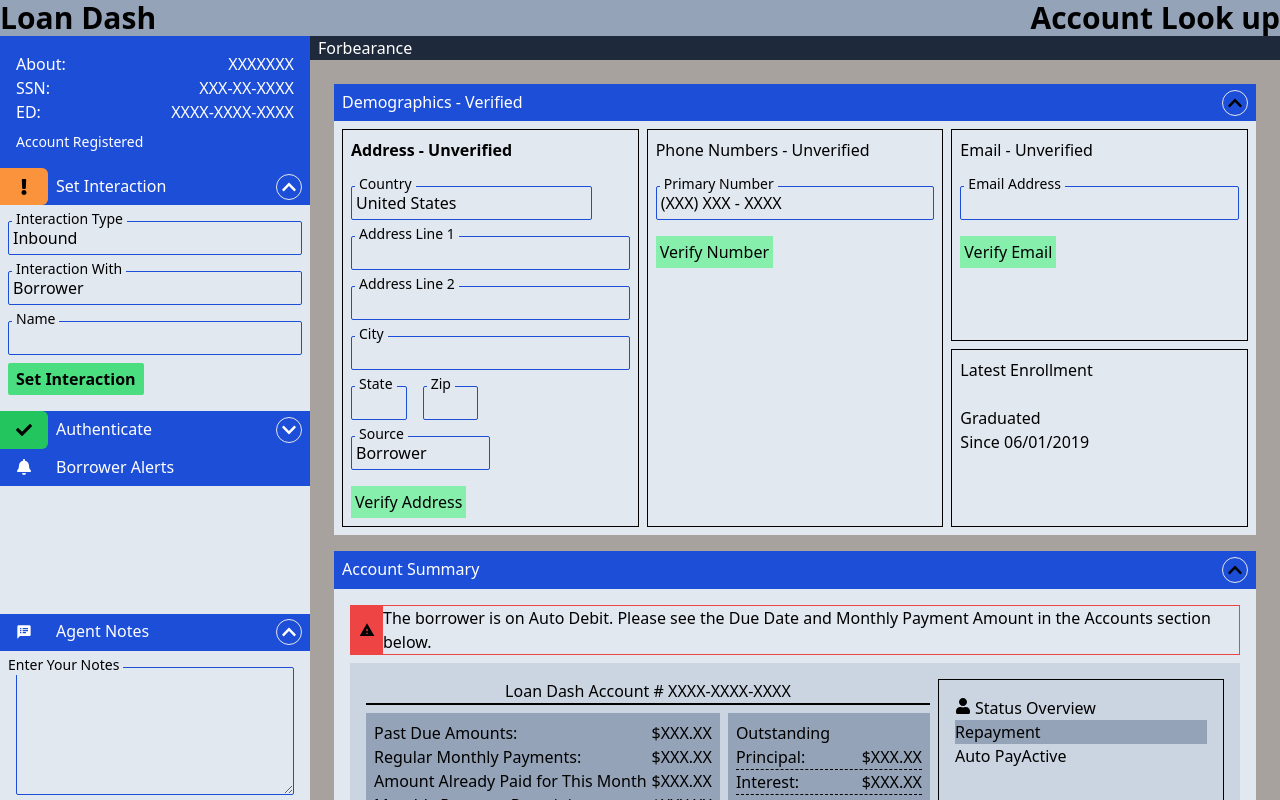
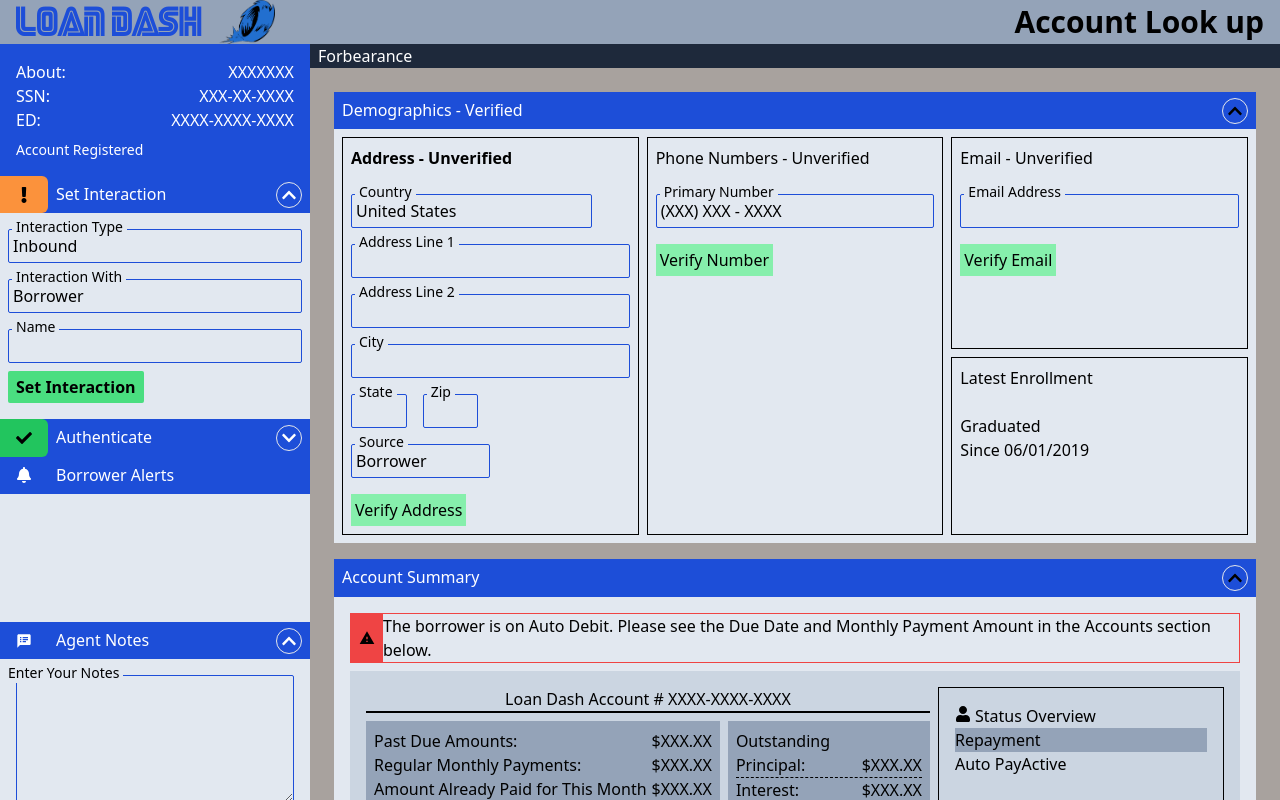
Before and after one commit to Charlie025x/Loan-Dashboard, a React (Vite) app: page / in a window 1280 px wide. Built offline with nearby package versions, Linux system fonts and the light colour scheme.

Commit message:
new header and logo

```diff
--- a/src/assets/components/Header.tsx
+++ b/src/assets/components/Header.tsx
@@ -1,11 +1,16 @@
+import "../../index.css";
+import "../../assets/fonts/SEGA.woff";
+import spinDash from "../spindash.png";
+
 const Header = () => {
   return (
-    <header className="col-span-full flex justify-between bg-slate-400">
-      <div className="">
-        <p className="text-3xl font-bold">Loan Dash</p>
+    <header className="col-span-full flex items-center justify-between bg-slate-400 px-4">
+      <div className="flex items-center">
+        <p className="font-segaLogoFont text-3xl text-blue-700">Loan Dash</p>
+        <img src={spinDash} alt="" className="mx-4 w-14" />
       </div>
       <div className="">
-        <p className="text-3xl font-bold">Account Look up</p>
+        <button className="text-3xl font-bold">Account Look up</button>
       </div>
     </header>
   );
--- a/src/assets/components/SideNav.tsx
+++ b/src/assets/components/SideNav.tsx
@@ -10,11 +10,10 @@
   const [show, setShow] = React.useState(false);
   const handleClick = () => setShow((prevState) => !prevState);
   return (
-    <div className="relative h-full overflow-hidden">
-      <div
-        // className={`$ flex w-10 items-center justify-center bg-blue-700 md:hidden`}
-        className={`bottom-0 right-0 top-0 h-full w-10 items-center justify-center bg-blue-700 md:hidden ${show && "absolute"}`}
-      >
+    <div
+      className={`relative h-full overflow-hidden ${show && "flex w-screen"}`}
+    >
+      <div className={`order-2 h-full w-10 bg-blue-700 md:hidden`}>
         <button onClick={handleClick} className="h-full w-full">
           <FaChevronRight
             color="white"
@@ -24,10 +23,10 @@
       </div>
       <div
         // className={`h-full w-[100%-2.5rem] overflow-hidden bg-stone-500 md:block ${!show && "hidden"}`}
-        className={`h-full w-[100vw] overflow-hidden bg-stone-500 pr-10 md:block md:w-[310px] md:pr-0 ${!show && "hidden"}`}
+        className={`h-full overflow-hidden bg-stone-500 md:block md:w-[310px] ${!show && "hidden"} grow`}
       >
         <div className="left-pane-wrapper h-full overflow-y-auto overflow-x-hidden">
-          <div className="panel-accordion flex flex-col">
+          <div className="flex flex-col">
             <div className="bg-blue-700">
               <div className="p-4 text-white">
                 <div className="mb-2">
--- a/src/index.css
+++ b/src/index.css
@@ -1,6 +1,16 @@
 @tailwind base;
 @tailwind components;
 @tailwind utilities;
+
+@font-face {
+  font-family: "SEGA-LOGO-FONT";
+  font-style: normal;
+  font-weight: normal;
+  src:
+    local("SEGA LOGO FONT"),
+    url("./assets/fonts/SEGA.woff") format("woff");
+}
+
 #root {
   margin: 0 auto;
 }
--- a/tailwind.config.js
+++ b/tailwind.config.js
@@ -2,7 +2,11 @@
 export default {
   content: ["./index.html", "./src/**/*.{js,ts,jsx,tsx}"],
   theme: {
-    extend: {},
+    extend: {
+      fontFamily: {
+        segaLogoFont: ["SEGA-LOGO-FONT"],
+      },
+    },
   },
   plugins: [],
 };
```
Also changed, not shown: src/assets/fonts/SEGA.woff (added), src/assets/spindash.png (added).
